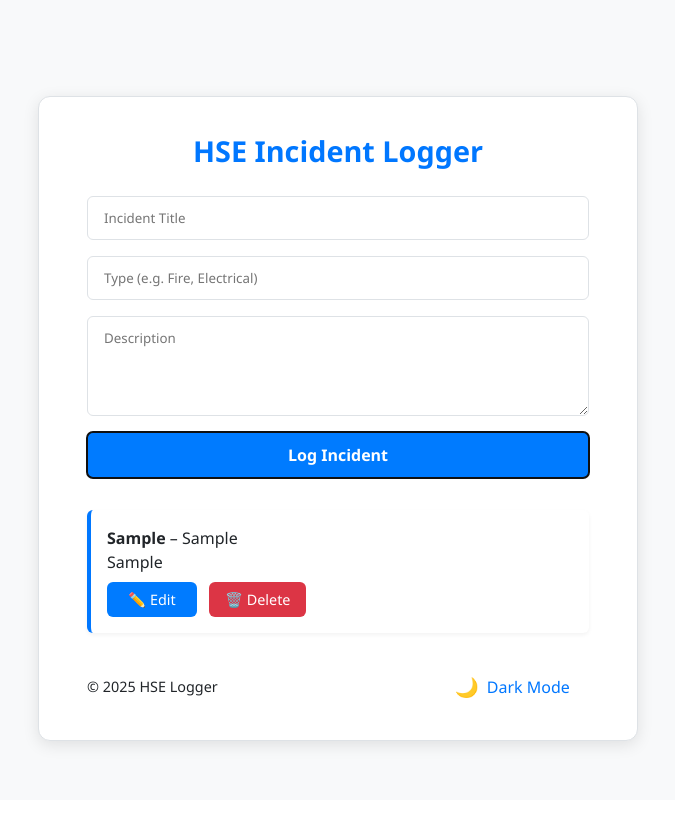
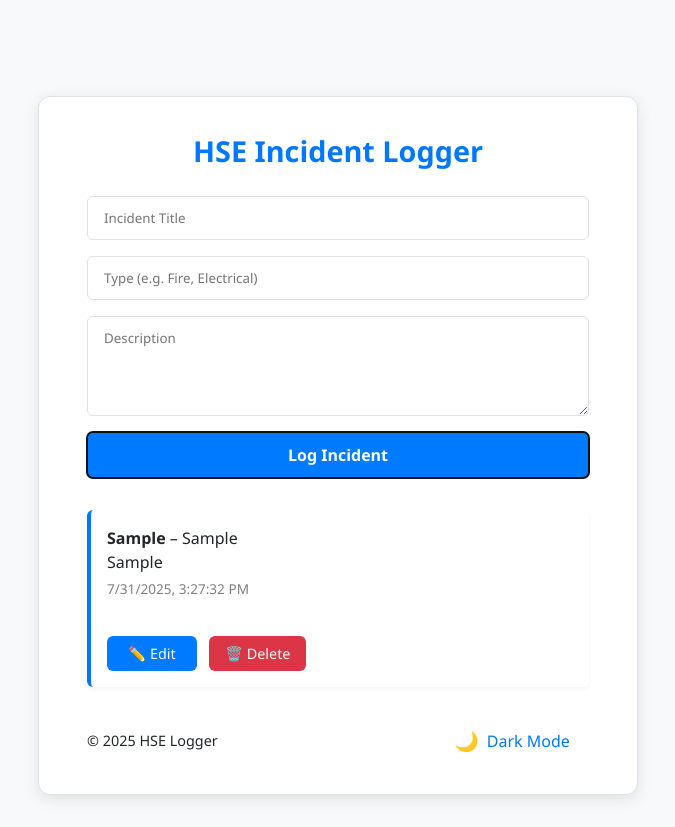
Before and after one commit to Bentroy/HSE_INCIDENT_LOGGER, a React (Vite) app in the folder hse-incident-logger/: page / in a window 1280 px wide. Both pictures are taken after typing "Sample", "Sample", "Sample" into the empty fields and a click on the button "Log Incident". Shown: the whole page, without its empty margins (302-977 px from the left). Before the commit the page ends 800 px from the top, so only its background shows below. Built offline with nearby package versions, Linux system fonts and the light colour scheme.

Commit message:
Did the time stamp thingy

```diff
--- a/hse-incident-logger/src/App.css
+++ b/hse-incident-logger/src/App.css
@@ -262,3 +262,10 @@ li:hover {
   display: flex;
   gap: 0.75rem; /* space between buttons */
 }
+
+.incident-card small {
+  display: block;
+  color: gray;
+  font-size: 0.85rem;
+  margin: 0.3rem 0;
+}
--- a/hse-incident-logger/src/App.jsx
+++ b/hse-incident-logger/src/App.jsx
@@ -31,7 +31,13 @@ function App() {
     if (editingId) {
       const updatedIncidents = incidents.map((incident) =>
         incident.id === editingId
-          ? { ...incident, title, type, description }
+          ? {
+              ...incident,
+              title,
+              type,
+              description,
+              timestamp: incident.timestamp,
+            }
           : incident
       );
       setIncidents(updatedIncidents);
@@ -42,6 +48,7 @@ function App() {
         title,
         type,
         description,
+        timestamp: new Date().toLocaleString(),
       };
       setIncidents([...incidents, newIncident]);
     }
@@ -120,6 +127,8 @@ function App() {
             <br />
             {incident.description}
             <br />
+            <small>{incident.timestamp}</small>
+            <br />
             <div className="action-buttons">
               <button className="edit-btn" onClick={() => handleEdit(incident)}>
                 ✏️ Edit
```
